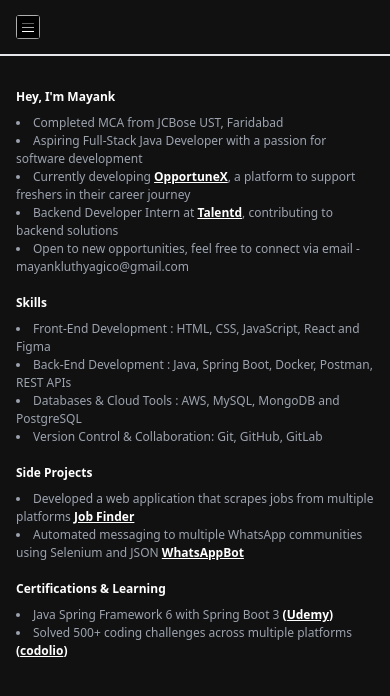
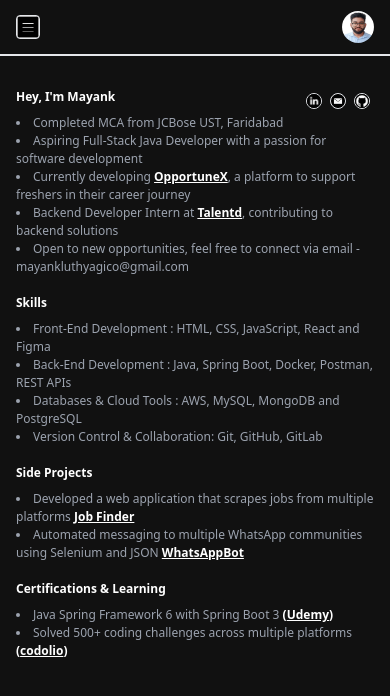
Before and after one commit to MayankLuthyagi/Portfolio, a React (Vite) app: page / in a window 390 px wide. Shown: the top 696 px of the page. Built offline with nearby package versions, Linux system fonts and the light colour scheme.

Commit message:
"Updated"

```diff
--- a/Components/Center.jsx
+++ b/Components/Center.jsx
@@ -6,20 +6,47 @@
                 className="md:w-auto text-[12px] p-4 md:border-2 md:border-white md:rounded-xl grey-color  md:text-[15px]  text-white md:px-8 md:pt-8"
             >
                 <header className="mt-4">
-                    <h1 className="font-bold md:text-[18px] mb-2">Hey, I'm Mayank</h1>
+                    <div className="flex justify-between items-center">
+                        <h1 className="font-bold md:text-[18px] mb-2">Hey, I'm Mayank</h1>
+                        <div className="flex  md:hidden">
+                            <a href="https://www.linkedin.com/in/mayank012/" target="_blank">
+                                <img
+                                    className="rounded-full border-[1px] mx-1 w-4 h-4"
+                                    src="/linkedin.png"
+                                    alt="LinkedIn"
+                                />
+                            </a>
+                            <a href="mailto:mayankluthyagico@gmail.com" target="_blank">
+                                <img
+                                    className="rounded-full border-[1px] mx-1 w-4 h-4"
+                                    src="/email.png"
+                                    alt="Email"
+                                />
+                            </a>
+                            <a href="http://github.com/mayankluthyagi" target="_blank">
+                                <img
+                                    className="rounded-full border-[1px] mx-1 w-4 h-4"
+                                    src="/github.png"
+                                    alt="GitHub"
+                                />
+                            </a>
+                        </div>
+                    </div>
                     <div className="text-gray-400">
-                        <li>Completed MCA from JCBose UST, Faridabad</li>
+                    <li>Completed MCA from JCBose UST, Faridabad</li>
                         <li>Aspiring Full-Stack Java Developer with a passion for software development</li>
                         <li>
                             Currently developing{' '}
-                            <a href="https://github.com/MayankLuthyagi/FirstJob" className="font-bold underline text-white">
+                            <a href="https://github.com/MayankLuthyagi/FirstJob"
+                               target="_blank"
+                               className="font-bold underline text-white">
                                 OpportuneX
                             </a>
                             , a platform to support freshers in their career journey
                         </li>
                         <li>
                             Backend Developer Intern at{' '}
-                            <a href="https://www.talentd.in/" className="font-bold underline text-white">
+                            <a href="https://www.talentd.in/"  target="_blank" className="font-bold underline text-white">
                                 Talentd
                             </a>
                             , contributing to backend solutions
@@ -45,7 +72,7 @@
                     <li className="text-gray-400">
                         Developed a web application that scrapes jobs from multiple platforms
                         {' '}
-                        <a className="text-white font-bold underline" href="https://job-finder.streamlit.app/">
+                        <a className="text-white font-bold underline" target="_blank" href="https://job-finder.streamlit.app/">
                             Job Finder
                         </a>
                     </li>
@@ -54,6 +81,7 @@
                         {' '}
                         <a
                             className="text-white font-bold underline"
+                            target="_blank"
                             href="https://github.com/MayankLuthyagi/WhatsApp-Json-Message-Sender-Using-Selenium"
                         >WhatsAppBot</a>
                     </li>
@@ -66,13 +94,14 @@
                             Java Spring Framework 6 with Spring Boot 3{' '}
                             <a
                                 className="text-white font-bold"
+                                target="_blank"
                                 href="https://udemy-certificate.s3.amazonaws.com/image/UC-f8f63f34-c12c-48c8-a722-3ad9deffc5e0.jpg"
                             >(<span className="underline">Udemy</span>)
                             </a>
                         </li>
                         <li>
                             Solved 500+ coding challenges across multiple platforms{' '}
-                            <a className="text-white font-bold" href="https://codolio.com/profile/MayankSingh">
+                            <a className="text-white font-bold"  target="_blank" href="https://codolio.com/profile/MayankSingh">
                                 (<span className="underline">codolio</span>)
                             </a>
                         </li>
--- a/Components/Navbar.jsx
+++ b/Components/Navbar.jsx
@@ -3,16 +3,24 @@
 
 export const Navbar = () => {
     return (
-
-        <div className="flex border-b-2 w-[100vw] h-14 grey-color p-4 justify-start">
+        <div className="flex justify-between items-center border-b-2 w-[100vw] h-14 grey-color p-4">
             <div className="flex items-center">
-                <button >
-                        <img
+                <button>
+                    <img
                         src="/Hamburger-Menu.jpg"
-                        alt=""
-                        className="md:size-8 size-6 rounded"
+                        alt="Hamburger Menu"
+                        className="md:w-8 w-6 border-[1px] rounded"
                     />
                 </button>
+            </div>
+
+            {/* Right Section - Passport Image */}
+            <div className="flex items-center md:hidden">
+                <img
+                    className="w-8 h-8 rounded-full"
+                    src="/passport.png"
+                    alt="Passport"
+                />
             </div>
         </div>
     );
```
